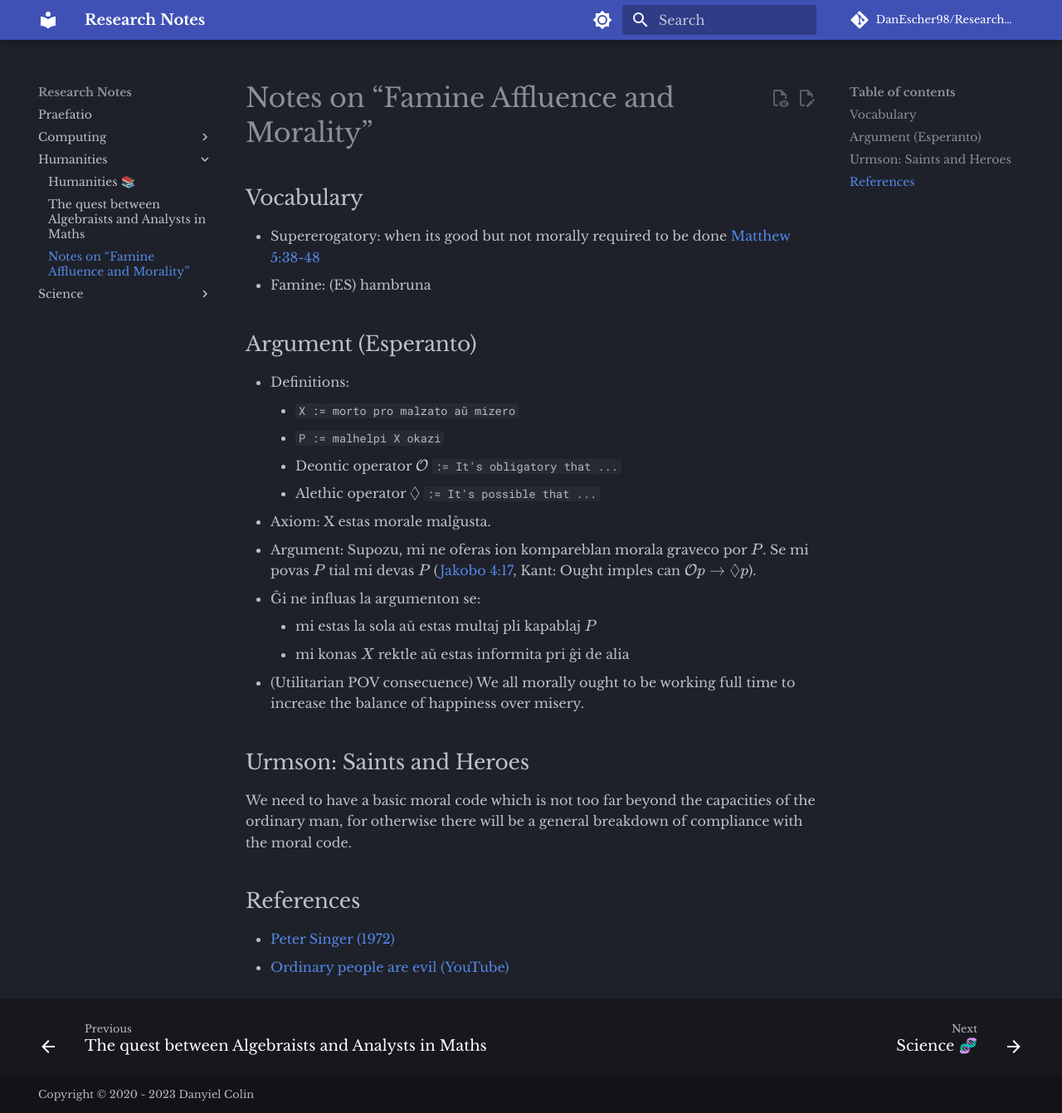
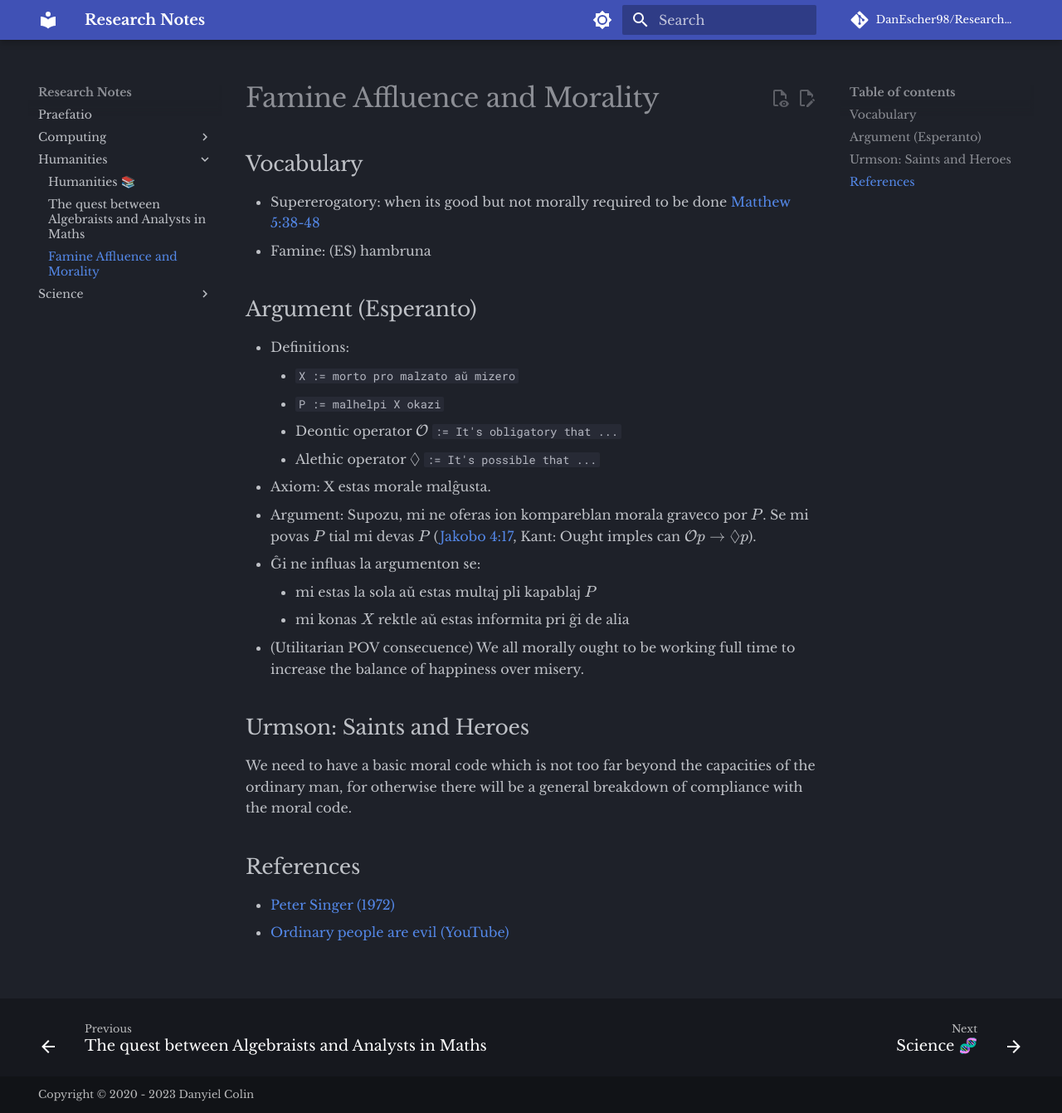
Before and after one commit to DanEscher98/ResearchNotes, an MkDocs documentation site: the page built from docs/Humanities/OnFamineAffluenceMorality.md, in a window 1280 px wide and 1341 px high. Shown: the whole window at 83% size. Built offline with MkDocs 1.6.1 and Material for MkDocs 9.7.7, drawn with Linux system fonts in a browser that asks for light colours; comment, search, counter and statistics services are not loaded.

Commit message:
modified:   docs/Humanities/OnFamineAffluenceMorality.md

```diff
--- a/docs/Humanities/OnFamineAffluenceMorality.md
+++ b/docs/Humanities/OnFamineAffluenceMorality.md
@@ -1,4 +1,4 @@
-# Notes on "Famine Affluence and Morality"
+# Famine Affluence and Morality
 
 ## Vocabulary
 - Supererogatory: when its good but not morally required to be done
```
